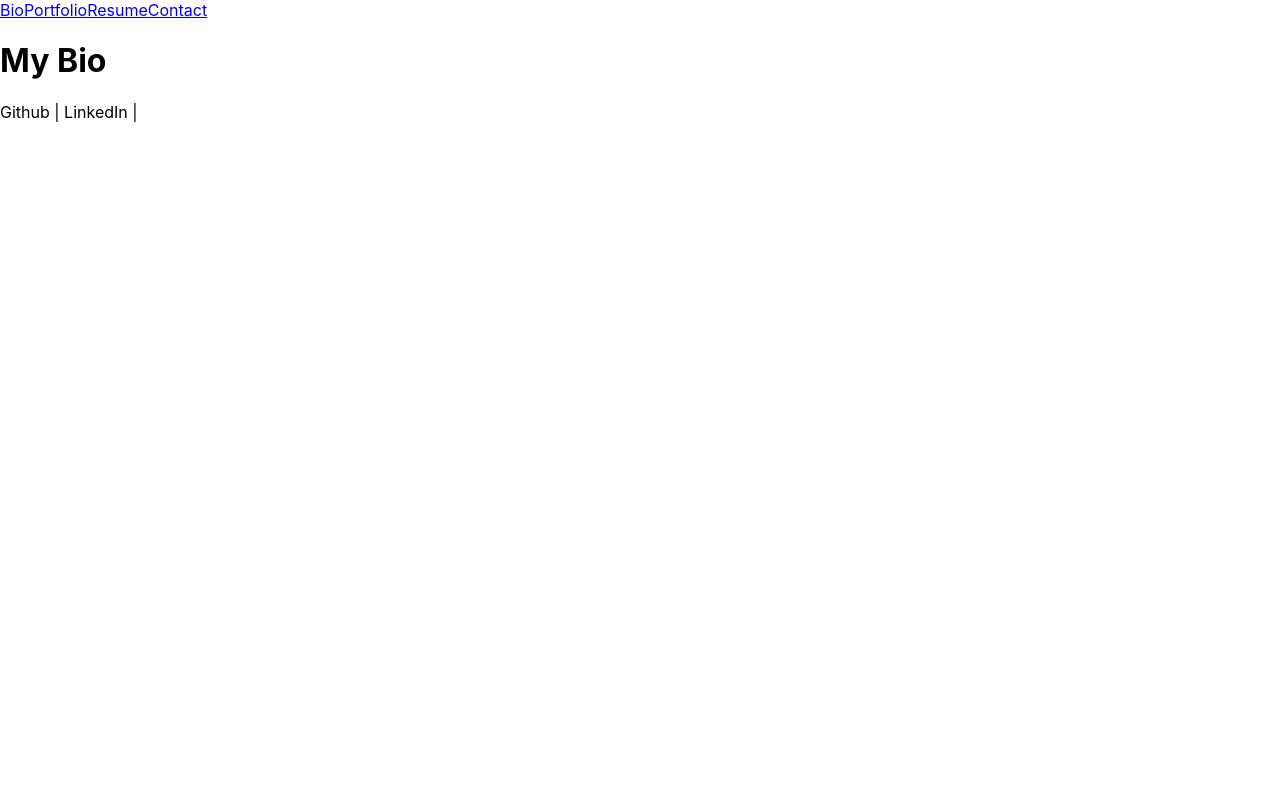
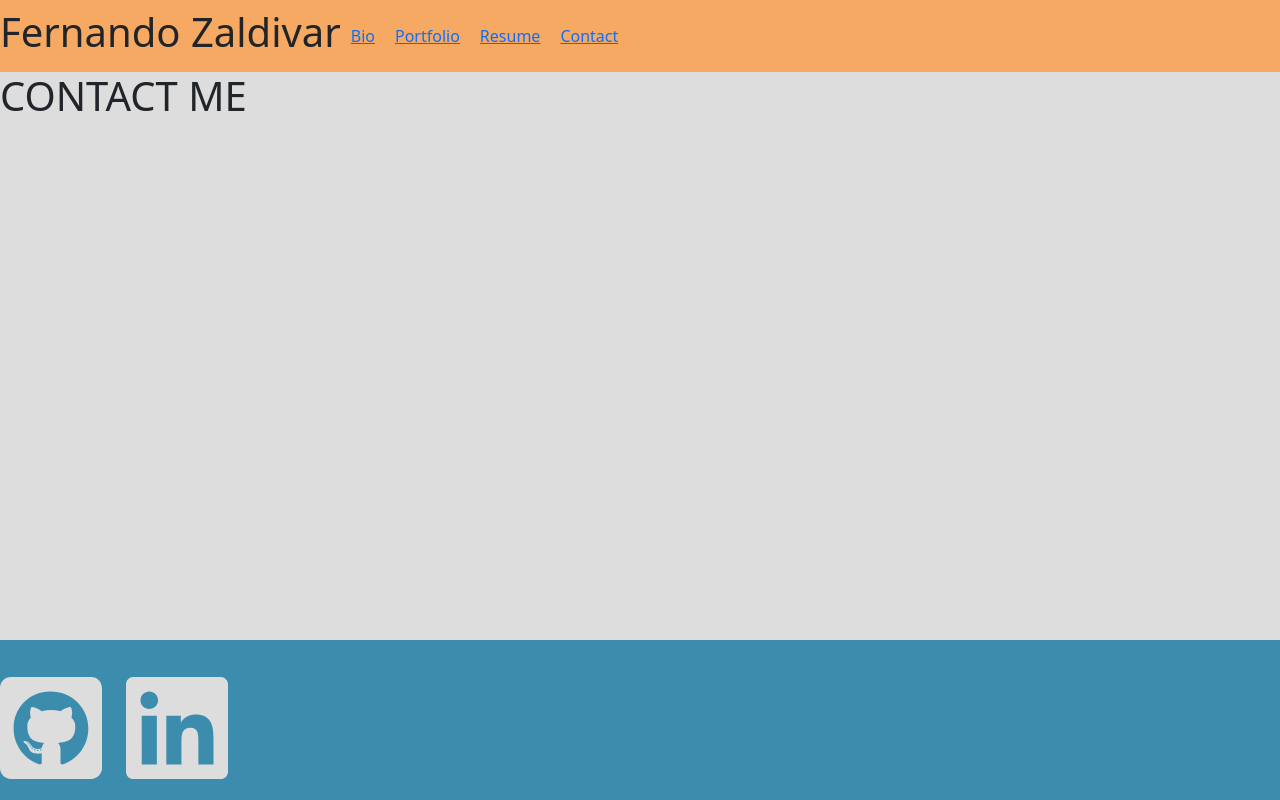
Before and after one commit to Alkathos/react-portfolio-2, a React (Create React App) app: page /contact in a window 1280 px wide. Built offline with nearby package versions, Linux system fonts and the light colour scheme.

Commit message:
Updated colors, functional route switches and added footer with icons only

```diff
--- a/package.json
+++ b/package.json
@@ -4,6 +4,12 @@
   "version": "0.1.0",
   "private": true,
   "dependencies": {
+    "@fortawesome/fontawesome-free": "^5.15.4",
+    "@fortawesome/fontawesome-svg-core": "^1.2.36",
+    "@fortawesome/free-brands-svg-icons": "^5.15.4",
+    "@fortawesome/free-regular-svg-icons": "^5.15.4",
+    "@fortawesome/free-solid-svg-icons": "^5.15.4",
+    "@fortawesome/react-fontawesome": "^0.1.15",
     "@testing-library/jest-dom": "^5.14.1",
     "@testing-library/react": "^11.2.7",
     "@testing-library/user-event": "^12.8.3",
--- a/src/App.css
+++ b/src/App.css
@@ -1,38 +1,33 @@
-.App {
+.portfolio-bg {
+  background-color: #dddddd;
+  display: flex;
+  flex-direction: column;
+  min-height: 100vh;
+}
+
+.text-center {
   text-align: center;
 }
 
-.App-logo {
-  height: 40vmin;
-  pointer-events: none;
+.content-wrap {
+  flex: 1;
 }
 
-@media (prefers-reduced-motion: no-preference) {
-  .App-logo {
-    animation: App-logo-spin infinite 20s linear;
-  }
+.myfooter {
+  background-color: #3c8dad;
+  color:#dddddd;
+  padding-top: 1em;
 }
 
-.App-header {
-  background-color: #282c34;
-  min-height: 100vh;
-  display: flex;
-  flex-direction: column;
-  align-items: center;
-  justify-content: center;
-  font-size: calc(10px + 2vmin);
-  color: white;
+.col {
+  text-align: center;
 }
 
-.App-link {
-  color: #61dafb;
+.nav-links {
+  text-align: right;
+  padding: 10px;
 }
 
-@keyframes App-logo-spin {
-  from {
-    transform: rotate(0deg);
-  }
-  to {
-    transform: rotate(360deg);
-  }
+nav {
+  background-color: #f5a962;
 }
--- a/src/App.js
+++ b/src/App.js
@@ -1,7 +1,9 @@
 import React from 'react';
-import { BrowserRouter, Route, Switch } from 'react-router-dom';
+import { BrowserRouter as Router, Route, Switch } from 'react-router-dom';
 
 import './App.css';
+import 'bootstrap/dist/css/bootstrap.min.css';
+
 import Footer from './components/Footer';
 import Navigation from './components/Navigation';
 import Bio from './components/Bio';
@@ -12,21 +14,22 @@ import Resume from './components/Resume';
 
 function App() {
   return (
-
-      <BrowserRouter>
+    <div className="portfolio-bg">
+      <div className="content-wrap">
+          <Router>
             <Navigation />
             <Switch>
-          <Route path='/' component={Bio} />
+              <Route path='/' exact component={Bio} />
               <Route path='/portfolio' component={Portfolio} />
               <Route path='/resume' component={Resume} />
               <Route path='/contact' component={Contact} />
             </Switch>
+          </Router>
+      </div>
+
       <Footer />
-      </BrowserRouter>
 
-
-
-
+    </div>
 
   );
 }
--- a/src/components/Footer.js
+++ b/src/components/Footer.js
@@ -1,9 +1,17 @@
-
+import React from "react";
+import { FontAwesomeIcon } from '@fortawesome/react-fontawesome';
+import { faGithubSquare } from '@fortawesome/free-brands-svg-icons';
+import { faLinkedin } from '@fortawesome/free-brands-svg-icons';
 
 function Footer() {
   return (
-    <div>
-        Github |  LinkedIn  |
+    <div className="myfooter">
+        <div className="col">
+          <div className="row">
+            <FontAwesomeIcon icon={faGithubSquare} size='9x' />
+            <FontAwesomeIcon icon={faLinkedin} size='9x' />
+          </div>
+        </div>
     </div>
   );
 }
--- a/src/components/Navigation.js
+++ b/src/components/Navigation.js
@@ -1,15 +1,20 @@
 import React from 'react';
 import { NavLink } from 'react-router-dom';
-
-
+import Nav from 'react-bootstrap/Nav'
+import Navbar from 'react-bootstrap/Navbar'
 
 function Navigation() {
     return (
         <div>
-            <NavLink to="/">Bio</NavLink>
-            <NavLink to="/portfolio">Portfolio</NavLink>
-            <NavLink to="/resume">Resume</NavLink>
-            <NavLink to="/contact">Contact</NavLink>
+            <Navbar>
+                    <h1>Fernando Zaldivar</h1>
+                    <div>
+                        <NavLink className="nav-links" to="/">Bio</NavLink>
+                        <NavLink className="nav-links" to="/portfolio">Portfolio</NavLink>
+                        <NavLink className="nav-links" to="/resume">Resume</NavLink>
+                        <NavLink className="nav-links" to="/contact">Contact</NavLink>
+                    </div>
+            </Navbar>
         </div>
     );
 }
```
Also changed, not shown: 1 other file (tests, documents, lock files or other folders). Lines whose indentation alone changed are shown as unchanged.
